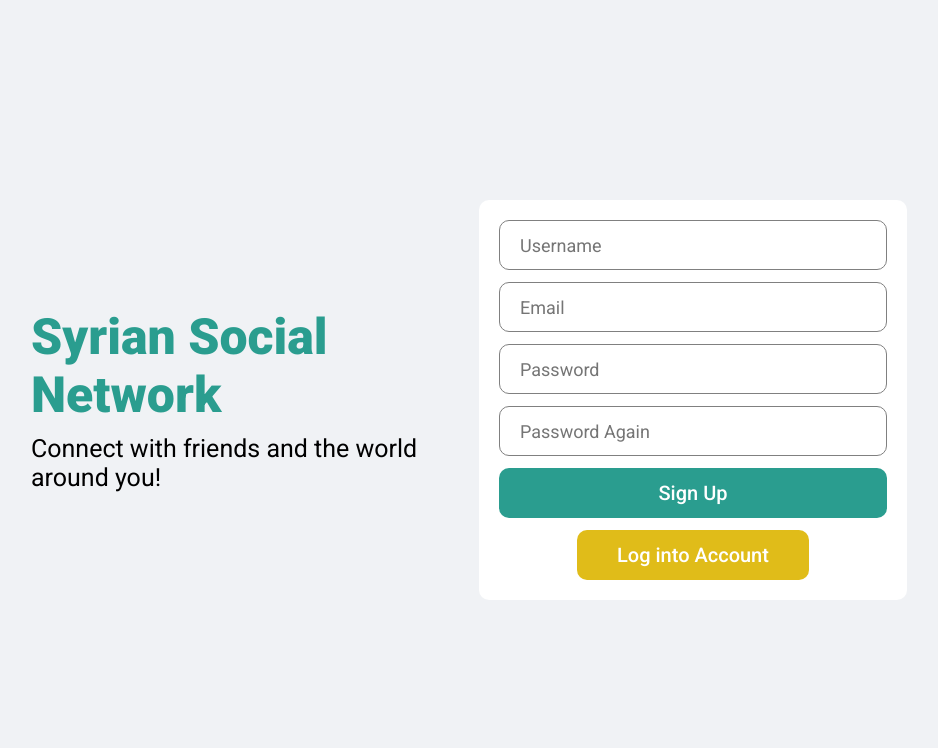
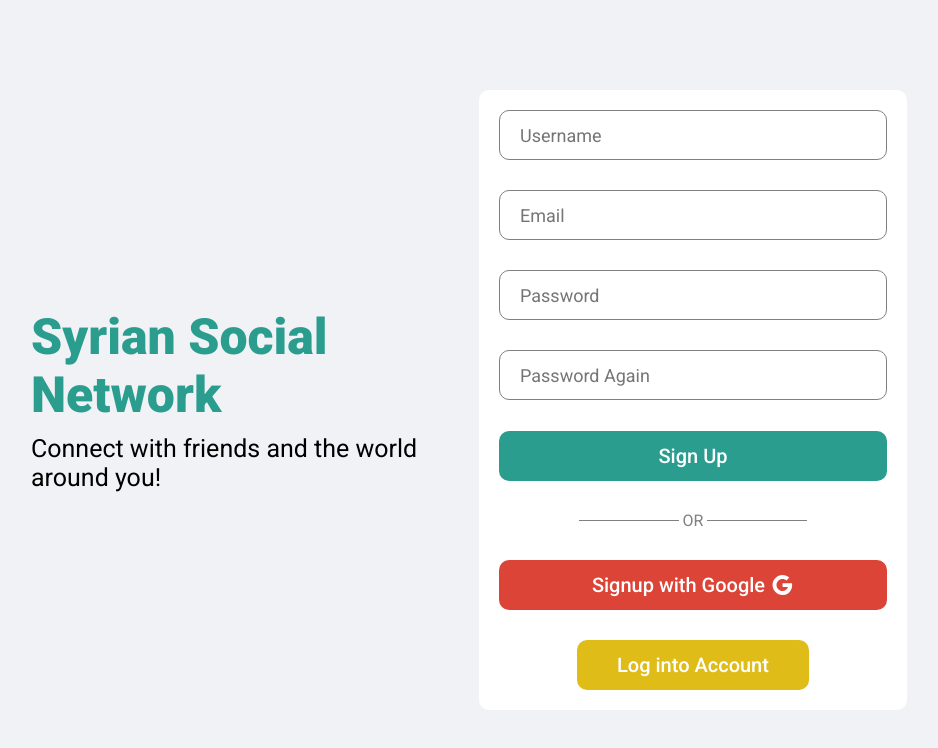
Before and after one commit to MoSaeedNahlous/MERN---Social-Media-App, a React (Create React App) app in the folder frontend/: page /register in a window 1280 px wide. Shown: the top 748 px of the page, without its empty margins (171-1109 px from the left). Built offline with nearby package versions, Linux system fonts and the light colour scheme.

Commit message:
Preparing frontend for Google Auth

```diff
--- a/frontend/package.json
+++ b/frontend/package.json
@@ -4,8 +4,11 @@
   "private": true,
   "proxy": "http://localhost:8800/api",
   "dependencies": {
+    "@emotion/react": "^11.7.1",
+    "@emotion/styled": "^11.6.0",
     "@material-ui/core": "^4.12.3",
     "@material-ui/icons": "^4.11.2",
+    "@mui/icons-material": "^5.2.5",
     "@testing-library/jest-dom": "^5.15.0",
     "@testing-library/react": "^11.2.7",
     "@testing-library/user-event": "^12.8.3",
--- a/frontend/src/pages/login/Login.jsx
+++ b/frontend/src/pages/login/Login.jsx
@@ -6,7 +6,7 @@ import { CircularProgress } from '@material-ui/core';
 import {useHistory} from 'react-router-dom'
 
 const Login = () => {
-  const { user, isLoading, error, dispatch } = useContext(AuthContext);
+  const {isLoading,dispatch } = useContext(AuthContext);
 
   const email = useRef();
   const password = useRef();
@@ -17,8 +17,6 @@ const Login = () => {
       { email: email.current.value, password: password.current.value },
       dispatch
     );
-    console.log(user);
-    console.log(error);
   };
 
   return (
--- a/frontend/src/pages/register/Register.jsx
+++ b/frontend/src/pages/register/Register.jsx
@@ -2,6 +2,7 @@ import axios from 'axios';
 import React from 'react';
 import { useRef } from 'react';
 import { useHistory } from 'react-router';
+import GoogleIcon from '@mui/icons-material/Google';
 import './register.css';
 
 const Register = () => {
@@ -73,7 +74,12 @@ const Register = () => {
             <button type='submit' className='loginButton'>
               Sign Up
             </button>
-            <button className='loginRegisterButton'>Log into Account</button>
+            <div className="or-wrapper">
+              <span className='or'> OR </span>
+            </div>
+
+            <button className='loginButton google' type='button'> Signup with Google <GoogleIcon className='googleIcon' /> </button>
+            <button className='loginRegisterButton' type='button' onClick={()=>{history.push('/login')}}>Log into Account</button>
           </form>
         </div>
       </div>
--- a/frontend/src/pages/register/register.css
+++ b/frontend/src/pages/register/register.css
@@ -9,7 +9,7 @@
 
 .loginWrapper{
     width: 70%;
-    height: 70%;
+    height: 80vh;
     display: flex;
 }
 
@@ -32,7 +32,7 @@
 }
 
 .loginBox{
-    height: 400px;
+    height: 100%;
     padding: 20px;
     background-color: white;
     border-radius:10px;
@@ -84,3 +84,34 @@
     font-weight: 500;
     cursor: pointer;
 }
+.or-wrapper{
+    width: 100%;
+    display: flex;
+    justify-content: center;
+    align-items: center;
+}
+.or{
+    color: grey;
+    font-weight: 400;
+    position: relative;
+
+}
+.or::before,
+.or::after{
+    content: '';
+    width: 100px;
+    height: 2px;
+    display: inline-block;
+    border-top: 1px solid grey;
+    margin-bottom: 3px;
+}
+.google{
+    background-color: #DB4437;
+    display: flex;
+    align-items: center;
+    justify-content: center;
+
+}
+.googleIcon{
+    margin-left: 5px;
+}
```
Also changed, not shown: 2 other files (tests, documents, lock files or other folders).
